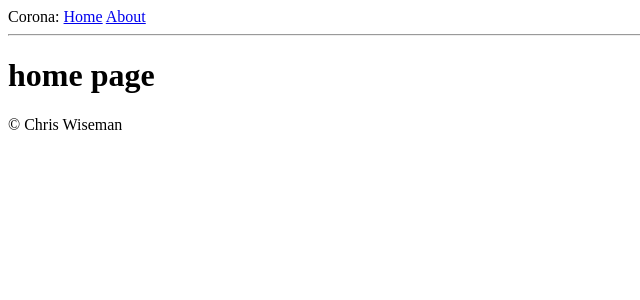
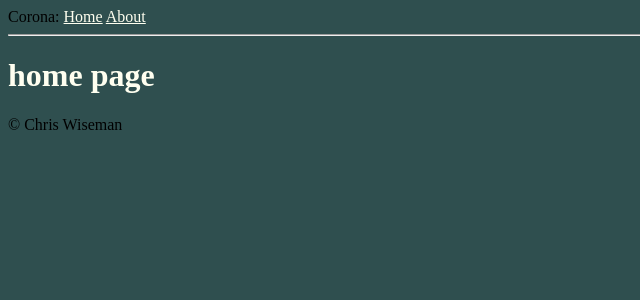
Before and after one commit to wisemanchris92/corona, a Flask app: page / in a window 1280 px wide. Shown: the top 300 px of the page, without its empty margins (0-640 px from the left). Run offline with Flask 2, Linux system fonts and the light colour scheme.

Commit message:
more touchups

```diff
--- a/app/static/coronaStyle.css
+++ /dev/null
@@ -1,9 +0,0 @@
-hr {
-    display: block;
-    margin-top: 0.5em;
-    margin-bottom: 0.5em;
-    margin-left: auto;
-    margin-right: auto;
-    border-style: inset;
-    border-width: 0.5px;
-  }
--- /dev/null
+++ b/app/static/css/coronaStyle.css
@@ -0,0 +1,25 @@
+body {
+    background-color: darkslategrey;
+}
+
+h1 {
+    color: ivory;
+}
+
+a:link, a:visited {
+    color: ivory;
+    text-decoration: underline;
+}
+
+a:link:active, a:visited:active {
+    color: rgb(223, 167, 94);
+}
+
+hr.style-one {
+    margin-top: 0.5em;
+    margin-bottom: 0.5em;
+    margin-left: auto;
+    margin-right: auto;
+    border-style: inset;
+    border-width: 0.5px;
+}
--- a/app/templates/layout.html
+++ b/app/templates/layout.html
@@ -11,29 +11,23 @@
         <meta name="viewport" content="width=device-width, initial-scale=1.0, shrink-to-fit=yes">
         <meta name="author" content="Chris Wiseman">
         <!-- ========own css resources file======== -->
-        <link href="/static/coronaStyle.css" rel="stylesheet">
+        <link href="/static/css/coronaStyle.css" rel="stylesheet">
+
         <!-- bootstrap css resources -->
         <!-- <link href="/static/bootstrap.min.css" rel="stylesheet" media="screen"> -->
         <!-- bootstrap javascript resources -->
         <!-- <script src="/static/bootstrap.min.js"></script> -->
     </head>
     <body>
-        <!-- background, youtube video -->
-        <a id="bgndVideo" class="player" data-property="{videoURL:'https://youtu.be/92qFYXfgFBE',containment:'body',autoPlay:true, mute:false, startAt:0, stopAt:0, opacity:1}"></a>
-        <!-- Page preloader -->
-        <div id="loading">
-            <div id="preloader">
-                <span></span>
-                <span></span>
-            </div>
-        </div>
+
         <!-- page links -->
         <div>Corona:
             <a href="/index">Home</a>
             <a href="/about">About</a>
         </div>
 
-        <hr>
+        <hr class="style-one">
+
         {% block content %}
         {% endblock %}
 
```
